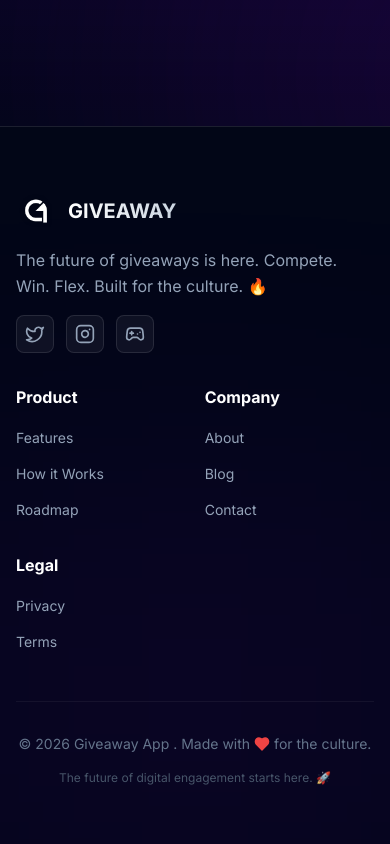
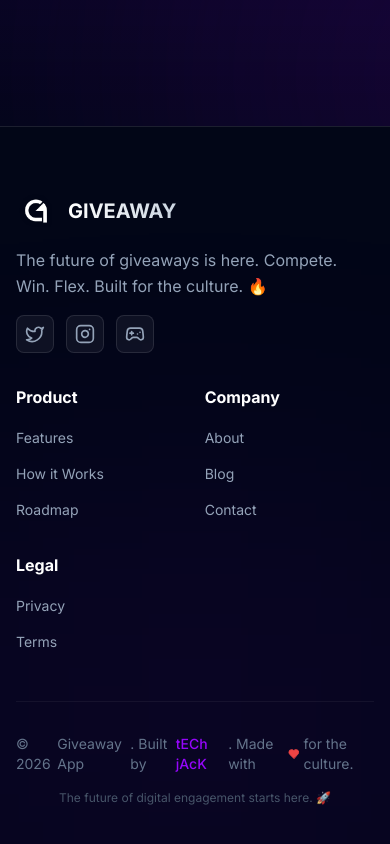
Before and after one commit to temiadebayo/giveaway_landing, a Next.js app: page / in a window 390 px wide. Shown: the part 9276-10120 px from the top of the page. Built offline with nearby package versions, Linux system fonts and the light colour scheme.

Commit message:
feat: add builder info to layout footer

```diff
--- a/src/components/landing/footer.tsx
+++ b/src/components/landing/footer.tsx
@@ -140,10 +140,12 @@ export function Footer() {
                 <div className="flex flex-col md:flex-row justify-between items-center pt-8 border-t border-white/5 gap-4">
                     <p className="text-slate-500 text-sm flex items-center gap-1">
                         <span itemProp="copyrightYear">© 2026</span>{" "}
-                        <span itemProp="copyrightHolder">Giveaway App</span>. Made with{" "}
+                        <span itemProp="copyrightHolder">Giveaway App</span>.
+                        {" "}Built by <a href="https://www.techjack.site" className="text-primary hover:underline font-medium">tECh jAcK</a>.
+                        Made with{" "}
                         <Heart className="w-4 h-4 text-red-500 fill-red-500" aria-label="love" /> for the culture.
                     </p>
-                    <p className="text-slate-600 text-xs">
+                    <p className="text-slate-600 text-xs text-center md:text-right">
                         The future of digital engagement starts here. 🚀
                     </p>
                 </div>
```
